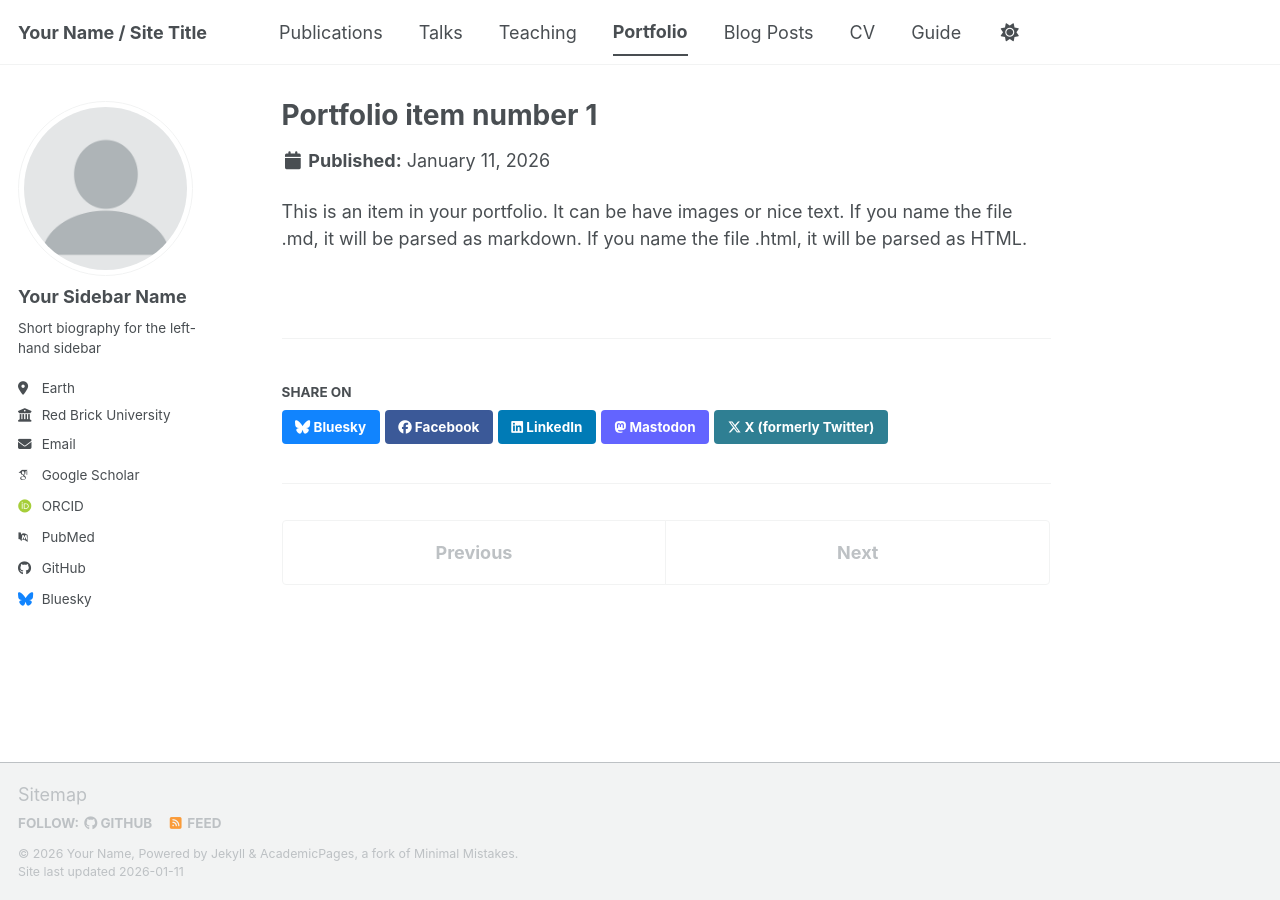
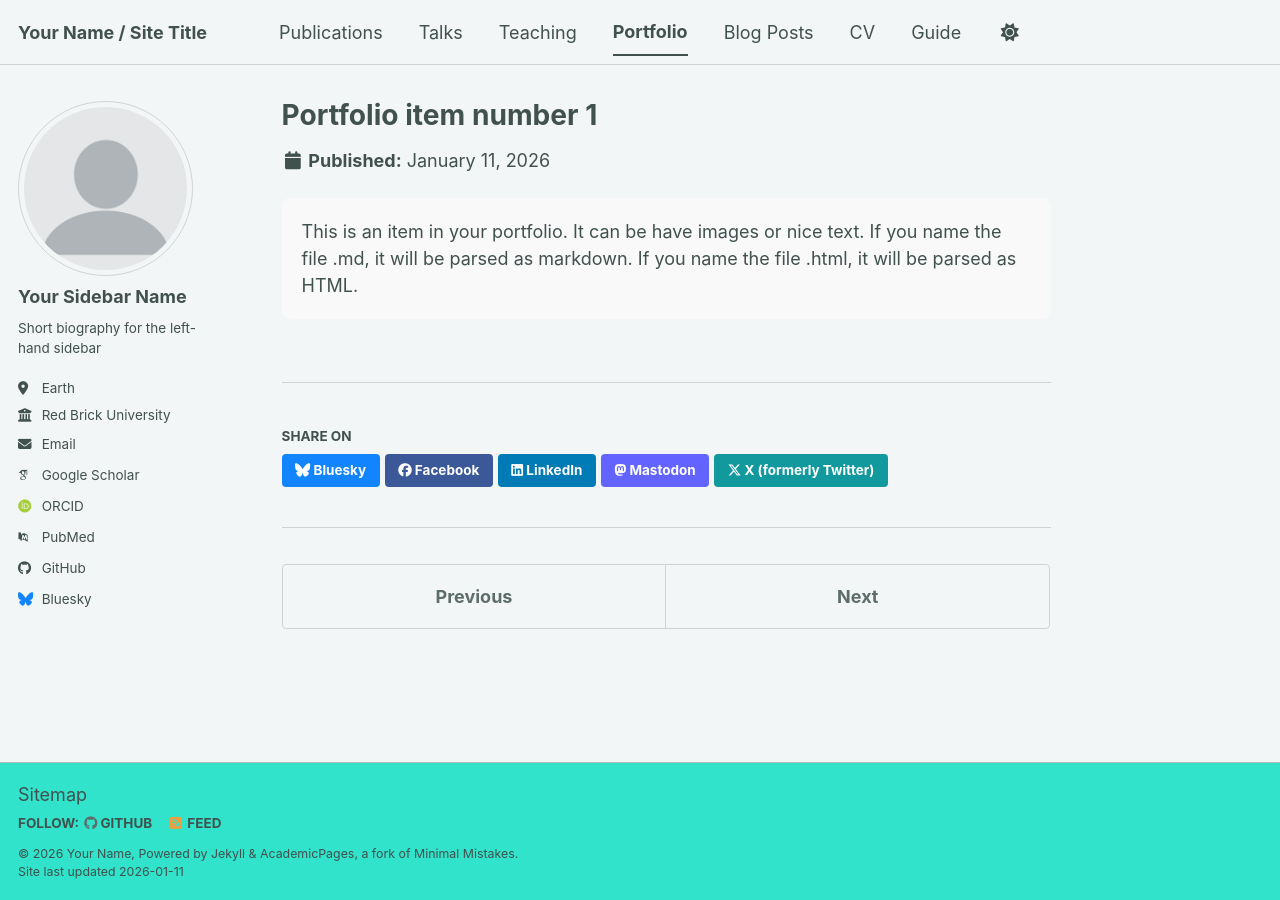
Before and after one commit to tanvir-redoy/tanvir-redoy.github.io, a Jekyll site: the page built from _portfolio/portfolio-1.md, in a window 1280 px wide. Built offline with Jekyll 4.4.1, drawn with Linux system fonts in a browser that asks for light colours; some web fonts are replaced; a script bundle is joined from its source files by our own code; library files that are not in the unit come from our copies.

Commit message:
Site Theme: Default to Mint

```diff
--- a/_config.yml
+++ b/_config.yml
@@ -8,7 +8,7 @@
 
 # Basic Site Settings
 locale                   : "en-US"
-site_theme               : "default" # The available themes options are "default", "air", "sunrise", "mint", "dirt" and "contrast"
+site_theme               : "mint" # Changed to a more modern theme
 title                    : "Your Name / Site Title"
 title_separator          : "-"
 name                     : &name "Your Name"
--- a/_portfolio/portfolio-1.md
+++ b/_portfolio/portfolio-1.md
@@ -1,7 +1,9 @@
 ---
 title: "Portfolio item number 1"
-excerpt: "Short description of portfolio item number 1<br/><img src='/images/500x300.png'>"
+excerpt: "Short description of portfolio item number 1<br/><img src='/images/500x300.png' style='border-radius: 8px; box-shadow: 0 4px 8px rgba(0,0,0,0.2);'>"
 collection: portfolio
 ---
 
+<div style='background-color: #f9f9f9; padding: 20px; border-radius: 8px;'>
 This is an item in your portfolio. It can be have images or nice text. If you name the file .md, it will be parsed as markdown. If you name the file .html, it will be parsed as HTML.
+</div>
--- a/_portfolio/portfolio-2.html
+++ b/_portfolio/portfolio-2.html
@@ -1,7 +1,9 @@
 ---
 title: "Portfolio item number 2"
-excerpt: "Short description of portfolio item number 2 <br/><img src='/images/500x300.png'>"
+excerpt: "Short description of portfolio item number 2 <br/><img src='/images/500x300.png' style='border-radius: 8px; box-shadow: 0 4px 8px rgba(0,0,0,0.2);'>"
 collection: portfolio
 ---
 
+<div style='background-color: #f9f9f9; padding: 20px; border-radius: 8px;'>
 This is an item in your portfolio. It can be have images or nice text. If you name the file .md, it will be parsed as markdown. If you name the file .html, it will be parsed as HTML.
+</div>
```
